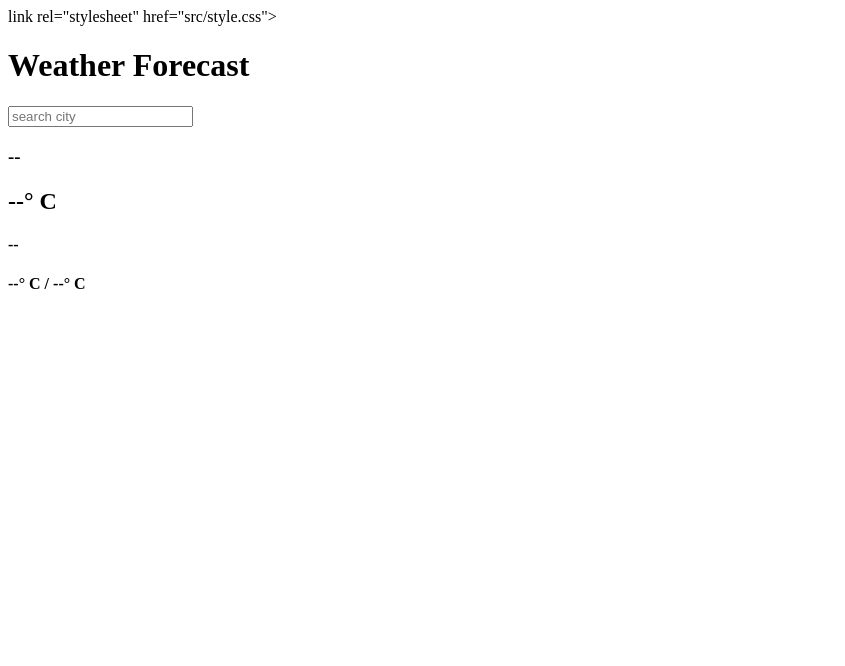
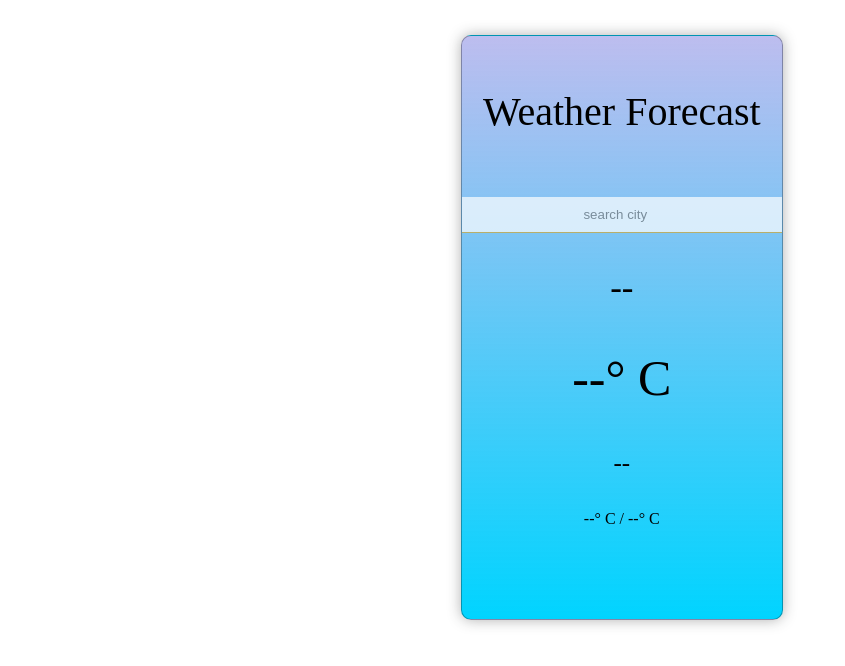
Before and after one commit to EbubekirPamuk/weather-app, a plain HTML site: page index.html in a window 1280 px wide. Shown: the whole page, without its empty margins (0-845 px from the left). Drawn offline with Linux system fonts and the light colour scheme.

Commit message:
Update index.html

```diff
--- a/index.html
+++ b/index.html
@@ -5,7 +5,7 @@
     <meta http-equiv="X-UA-Compatible" content="IE=edge" />
     <meta name="viewport" content="width=device-width, initial-scale=1.0" />
     <title>Weather App</title>
-    link rel="stylesheet" href="src/style.css">
+    <link rel="stylesheet" href="src/style.css">
   </head>
   <body>
     <div class="container">
```
